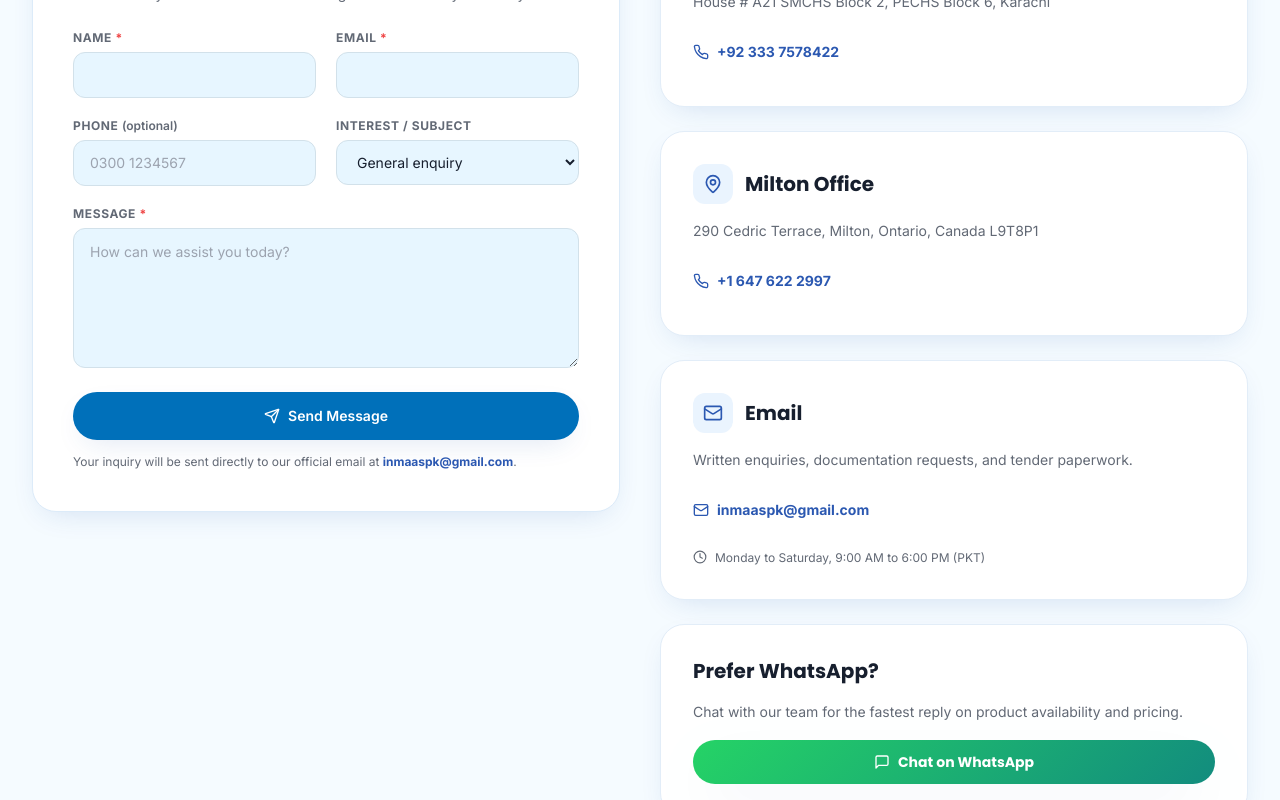
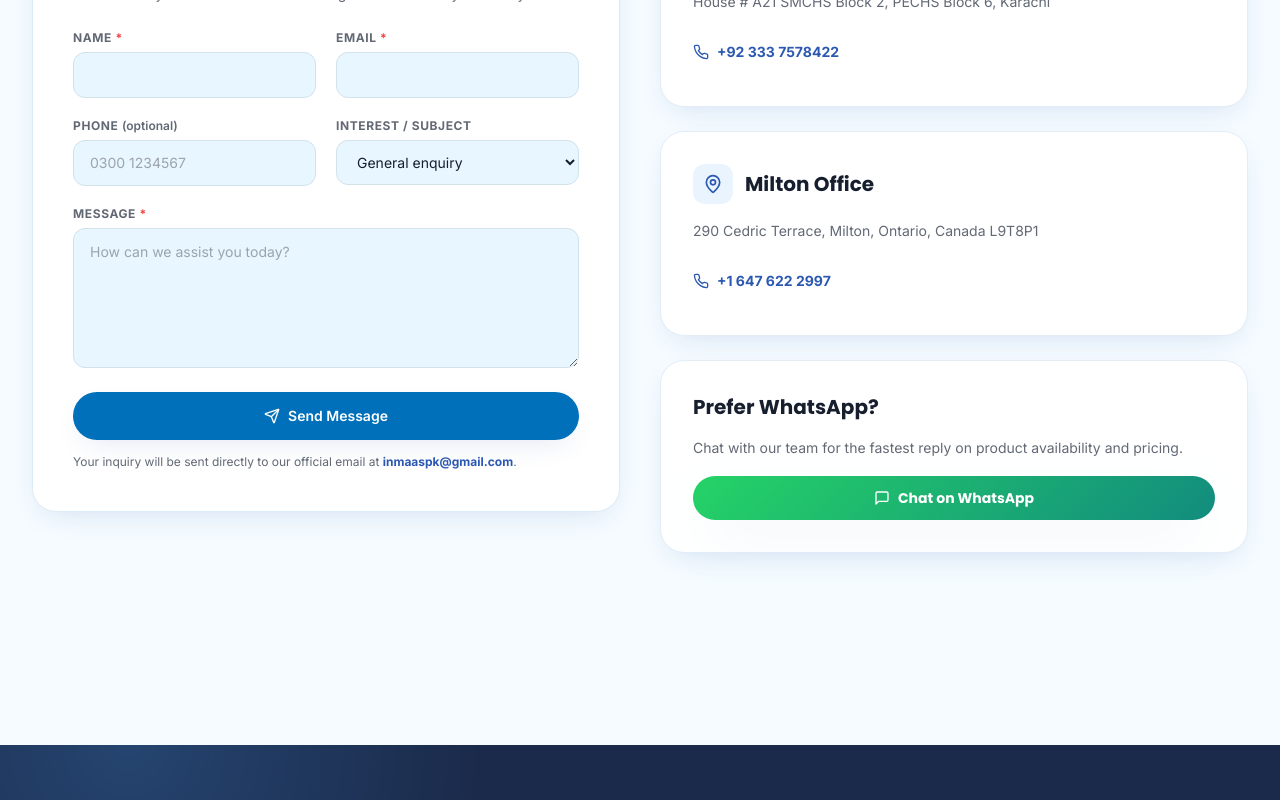
Before and after one commit to Ruhan-AI/inmaas, a Next.js app: page /contact in a window 1280 px wide. Shown: the part 848-1648 px from the top of the page. Built offline with nearby package versions, Linux system fonts and the light colour scheme; a web font is replaced by a local one.

Commit message:
style: remove direct email card from contact page

```diff
--- a/app/contact/page.tsx
+++ b/app/contact/page.tsx
@@ -1,6 +1,6 @@
 import React from 'react';
 import type { Metadata } from 'next';
-import { MapPin, Phone, Mail, MessageSquare, Clock } from 'lucide-react';
+import { MapPin, Phone, MessageSquare } from 'lucide-react';
 import { constructMetadata } from '@/lib/metadata';
 import { SectionHeading } from '@/components/ui/SectionHeading';
 import { SoftCard } from '@/components/ui/SoftCard';
@@ -45,7 +45,7 @@ export default function ContactPage() {
             <SectionHeading
               eyebrow="HOW CAN WE HELP"
               title="Write to us or call directly"
-              subtitle="Send the form and we will pick the conversation up on WhatsApp, or reach either office using the details below."
+              subtitle="Send us a message using the form, or reach either office directly using the details below."
               className="mb-10 sm:mb-12 lg:mb-14"
             />
 
@@ -82,35 +82,6 @@ export default function ContactPage() {
                   ))}
                 </div>
 
-                {/* Email */}
-                <SoftCard className="flex flex-col gap-3 sm:gap-4">
-                  <div className="flex items-center gap-3">
-                    <div className="w-10 h-10 rounded-xl bg-[#EAF4FE] text-brand flex items-center justify-center flex-shrink-0">
-                      <Mail className="w-5 h-5" />
-                    </div>
-                    <h3 className="font-display font-bold text-lg sm:text-xl text-ink leading-snug">
-                      Email
-                    </h3>
-                  </div>
-
-                  <p className="text-sm text-ink-soft leading-relaxed">
-                    Written enquiries, documentation requests, and tender paperwork.
-                  </p>
-
-                  <a
-                    href={EXTERNAL_LINKS.emailMailto}
-                    className="inline-flex items-center gap-2 min-h-[44px] w-fit max-w-full text-sm font-bold text-brand hover:underline rounded-lg focus-visible:outline-none focus-visible:ring-2 focus-visible:ring-brand"
-                  >
-                    <Mail className="w-4 h-4 flex-shrink-0" />
-                    <span className="break-words">{EXTERNAL_LINKS.email}</span>
-                  </a>
-
-                  <p className="inline-flex items-start gap-2 text-xs text-ink-soft leading-relaxed">
-                    <Clock className="w-3.5 h-3.5 flex-shrink-0 mt-0.5" />
-                    <span>Monday to Saturday, 9:00 AM to 6:00 PM (PKT)</span>
-                  </p>
-                </SoftCard>
-
                 {/* WhatsApp */}
                 <SoftCard hoverLift={false} className="flex flex-col gap-3 sm:gap-4">
                   <h3 className="font-display font-bold text-lg sm:text-xl text-ink leading-snug">
```
